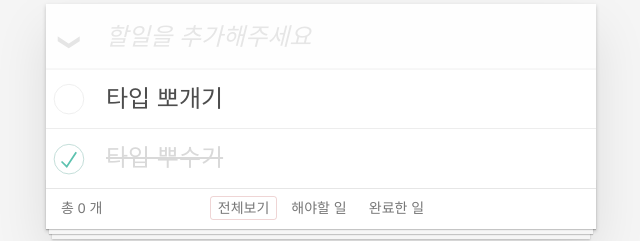
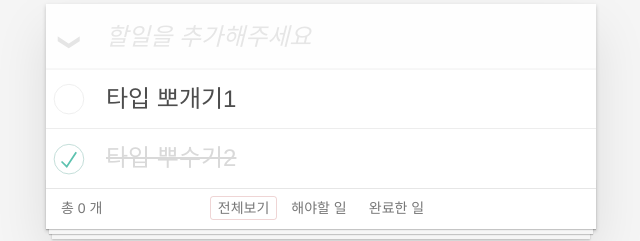
Before and after one commit to suwon-front-end-developer/react-realworld, a React (Create React App) app in the folder ts-todo/: page / in a window 1280 px wide. Shown: the part 146-387 px from the top of the page, without its empty margins (319-959 px from the left). Built offline with nearby package versions, Linux system fonts and the light colour scheme.

Commit message:
feat: todo 삭제 기능

```diff
--- a/ts-todo/src/components/TodoList.tsx
+++ b/ts-todo/src/components/TodoList.tsx
@@ -9,9 +9,15 @@ interface Todo {
 
 interface Props {
   todos: Todo[];
+  onRemove: (id: number) => void;
 }
 
-const TodoItem = ({ todo }: { todo: Todo }) => {
+interface ItemForm {
+  todo: Todo;
+  onRemove: (id: number) => void;
+}
+
+const TodoItem = ({ todo, onRemove }: ItemForm) => {
   const { id, content, isCompleted } = todo;
 
   return (
@@ -22,7 +28,7 @@ const TodoItem = ({ todo }: { todo: Todo }) => {
             checked={isCompleted ? true : false}
           />
           <label className="label">{content}</label>
-          <button className="destroy"></button>
+          <button className="destroy" onClick={() => onRemove(id)}></button>
         </div>
         <input className="edit" placeholder={content} />
       </li>
@@ -30,12 +36,12 @@ const TodoItem = ({ todo }: { todo: Todo }) => {
   )
 }
 
-const TodoList = ({ todos }: Props) => {
+const TodoList = ({ todos, onRemove }: Props) => {
   return (
     <div>
       <ul id="todo-list" className="todo-list">
         {todos.map(todo => (
-          <TodoItem todo={todo} key={todo.id} />
+          <TodoItem todo={todo} key={todo.id} onRemove={onRemove} />
         ))}
       </ul>
     </div>
--- a/ts-todo/src/pages/Home/Main.tsx
+++ b/ts-todo/src/pages/Home/Main.tsx
@@ -9,13 +9,14 @@ interface Todo {
 
 interface Props {
   todos: Todo[];
+  onRemove: (id: number) => void;
 }
 
-const Main = ({ todos }: Props) => {
-  console.log(todos);
+const Main = ({ todos, onRemove }: Props) => {
+
   return (
     <div>
-      <TodoList todos={todos} />
+      <TodoList todos={todos} onRemove={onRemove} />
     </div>
   )
 }
--- a/ts-todo/src/pages/Home/index.tsx
+++ b/ts-todo/src/pages/Home/index.tsx
@@ -12,12 +12,12 @@ interface Todo {
 const initialState: Todo[] = [
   {
     id: 1,
-    content: '타입 뽀개기',
+    content: '타입 뽀개기1',
     isCompleted: false
   },
   {
     id: 2,
-    content: '타입 뿌수기',
+    content: '타입 뿌수기2',
     isCompleted: true
   }
 ]
@@ -39,10 +39,18 @@ const Home = () => {
     [todos]
   )
 
+  const onRemove = useCallback(
+    (id) => {
+      let newTodo = todos.filter(todo => todo.id !== id)
+      setTodos(newTodo)
+    },
+    [todos],
+  )
+
   return (
     <div className="todoapp">
       <Header onInput={onInput} />
-      <Main todos={todos} />
+      <Main todos={todos} onRemove={onRemove} />
       <Footer />
     </div>
   )
```
Also changed, not shown: 1 other file (tests, documents, lock files or other folders).
